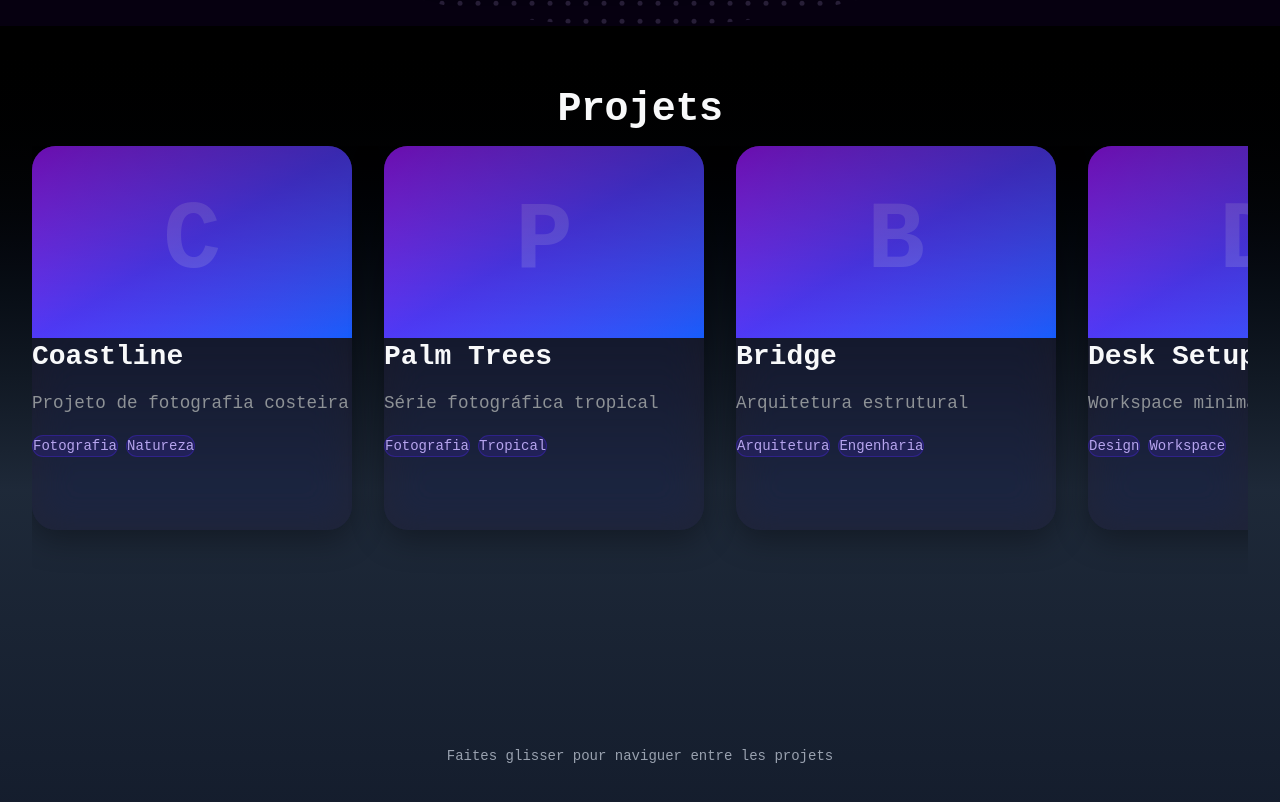
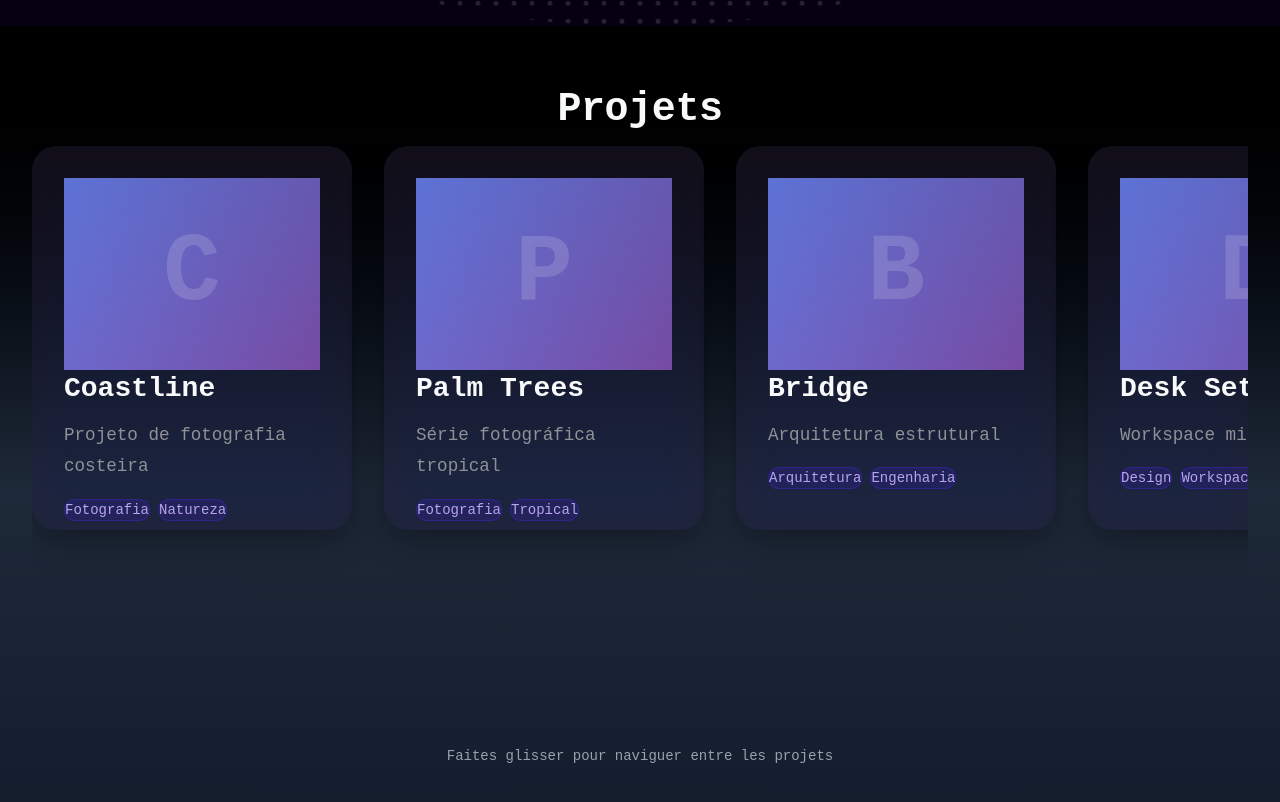
Before and after one commit to Rosado25/Profile-Site, a React (Vite) app: page / in a window 1280 px wide. Shown: the part 1766-2568 px from the top of the page. Built offline with nearby package versions, Linux system fonts and the light colour scheme.

Commit message:
carrousel style

```diff
--- a/src/components/Carousell.jsx
+++ b/src/components/Carousell.jsx
@@ -97,56 +97,55 @@ const ArcProjectsCarousel = () => {
     return (
         <div className="w-full min-h-screen">
             <motion.div
+                variants={containerVariants}
                 initial="hidden"
                 animate="visible"
-                variants={containerVariants}
                 className="w-full"
             >
                 <motion.h2
                     variants={cardVariants}
-                    className="text-5xl md:text-6xl lg:text-7xl font-bold text-white text-center mb-16"
+                    className="text-5xl md:text-6xl lg:text-7xl font-bold text-white text-center mb-16 pt-12"
                 >
                     Projets
                 </motion.h2>
 
                 <div className="relative w-full overflow-visible py-40">
                     <div style={{ perspective: '2000px' }}>
-                        <motion.div
+                        <div
                             ref={containerRef}
                             onScroll={handleScroll}
-                            variants={containerVariants}
-                            className="flex gap-8 overflow-x-auto overflow-y-visible px-8 scrollbar-hide scroll-smooth min-h-[600px]"
+                            className="flex gap-8 overflow-x-auto overflow-y-visible px-8 scroll-smooth min-h-[600px]"
                             style={{
+                                WebkitOverflowScrolling: 'touch',
                                 scrollbarWidth: 'none',
-                                msOverflowStyle: 'none',
-                                WebkitOverflowScrolling: 'touch'
+                                msOverflowStyle: 'none'
                             }}
                         >
                             {projects.map((project, index) => (
-                                <motion.div
+                                <div
                                     key={project.id}
-                                    className="shrink-0 w-80 h-96 rounded-3xl overflow-hidden cursor-pointer transition-all duration-300"
-                                    style={{
-                                        ...getCardStyle(index),
-                                        background: 'rgba(39, 31, 54, 0.45)',
-                                        backdropFilter: 'blur(20px) saturate(200%)',
-                                        WebkitBackdropFilter: 'blur(20px) saturate(200%)',
-                                        boxShadow: '0 8px 32px 0 rgba(0, 0, 0, 0.37)',
-                                    }}
-                                    onMouseEnter={(e) => {
-                                        e.currentTarget.style.boxShadow = '0 12px 40px 0 rgba(82, 39, 255, 0.2)';
-                                        e.currentTarget.style.borderColor = 'rgba(82, 39, 255, 0.4)';
-                                    }}
-                                    onMouseLeave={(e) => {
-                                        e.currentTarget.style.boxShadow = '0 8px 32px 0 rgba(0, 0, 0, 0.37)';
-                                        e.currentTarget.style.borderColor = 'transparent';
-                                    }}
+                                    className="card shrink-0 w-80 h-96 overflow-hidden cursor-pointer"
+                                    style={getCardStyle(index)}
                                 >
-                                    <div className="relative h-48 bg-gradient-to-br from-purple-600 via-indigo-600 to-blue-600 overflow-hidden">
+                                    <div
+                                        className="relative h-48"
+                                        style={{
+                                            background: 'linear-gradient(135deg, #667eea 0%, #764ba2 100%)',
+                                            position: 'relative',
+                                            overflow: 'hidden'
+                                        }}
+                                    >
+                                        <div
+                                            style={{
+                                                position: 'absolute',
+                                                inset: 0,
+                                                background: 'linear-gradient(to bottom, rgba(0,0,0,0.3), transparent)',
+                                                opacity: 0.3
+                                            }}
+                                        ></div>
                                         <div className="absolute inset-0 flex items-center justify-center text-8xl font-bold text-white opacity-15">
                                             {project.title.charAt(0)}
                                         </div>
-                                        <div className="absolute inset-0 bg-gradient-to-b from-black to-transparent opacity-30"></div>
                                     </div>
 
                                     <div className="p-6">
@@ -160,11 +159,12 @@ const ArcProjectsCarousel = () => {
                                             {project.tags.map((tag, i) => (
                                                 <span
                                                     key={i}
-                                                    className="px-3 py-1 text-sm rounded-full transition-all duration-300"
+                                                    className="px-3 py-1 text-sm rounded-full"
                                                     style={{
                                                         background: 'rgba(82, 39, 255, 0.15)',
                                                         color: 'rgba(200, 180, 255, 0.9)',
-                                                        border: '1px solid rgba(82, 39, 255, 0.3)'
+                                                        border: '1px solid rgba(82, 39, 255, 0.3)',
+                                                        transition: 'all 0.3s ease'
                                                     }}
                                                 >
                                                     {tag}
@@ -172,21 +172,15 @@ const ArcProjectsCarousel = () => {
                                             ))}
                                         </div>
                                     </div>
-                                </motion.div>
+                                </div>
                             ))}
-                        </motion.div>
-
-                        <style jsx>{`
-                            .scrollbar-hide::-webkit-scrollbar {
-                                display: none;
-                            }
-                        `}</style>
+                        </div>
                     </div>
                 </div>
 
                 <motion.div
                     variants={cardVariants}
-                    className="text-center text-gray-400 text-sm mt-8"
+                    className="text-center text-gray-400 text-sm mt-8 pb-12"
                 >
                     Faites glisser pour naviguer entre les projets
                 </motion.div>
--- a/src/styles/global.css
+++ b/src/styles/global.css
@@ -212,7 +212,6 @@ p {
 .card {
     background: rgba(39, 31, 54, 0.45);
     border-radius: 24px;
-
     padding: 2rem;
     transition: var(--transition);
     margin-bottom: 0rem;
```
